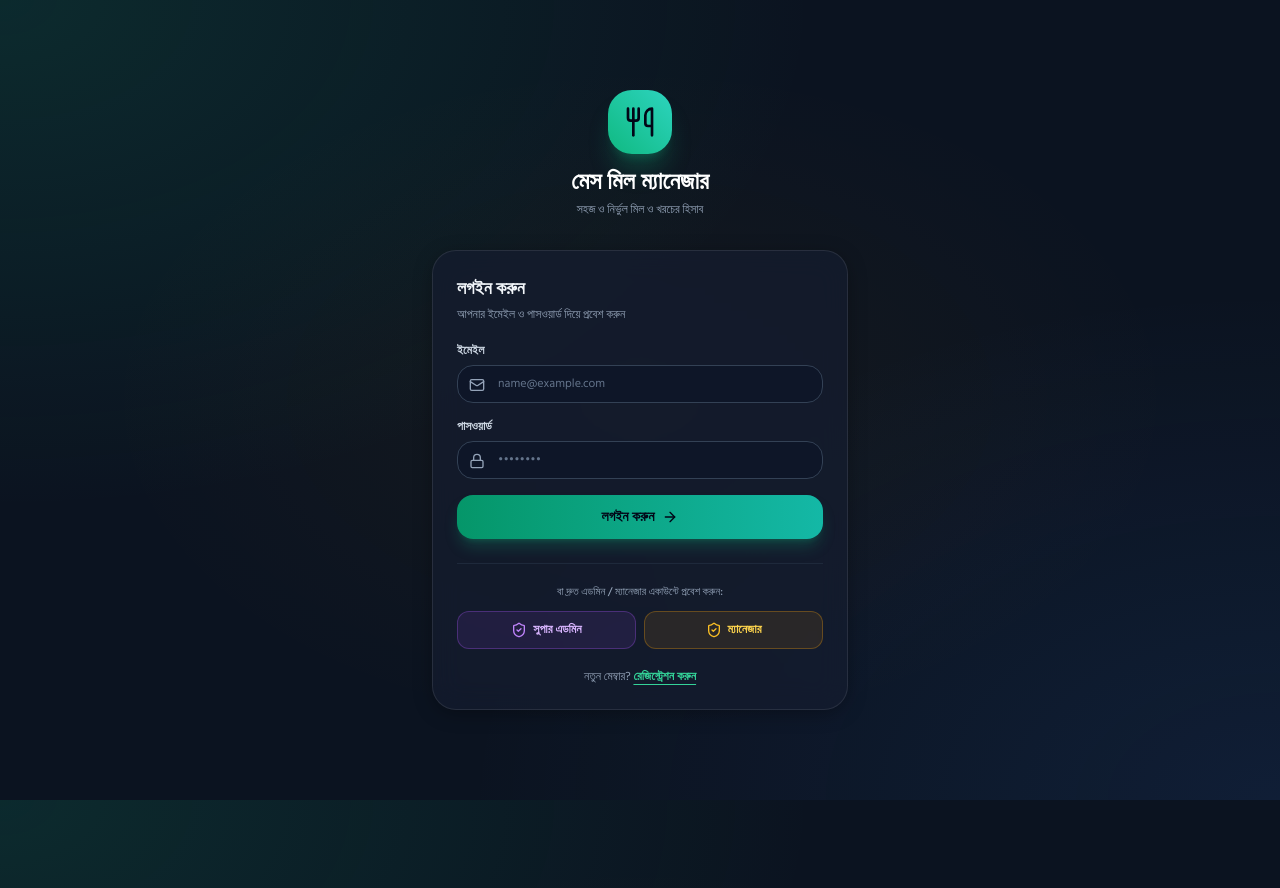
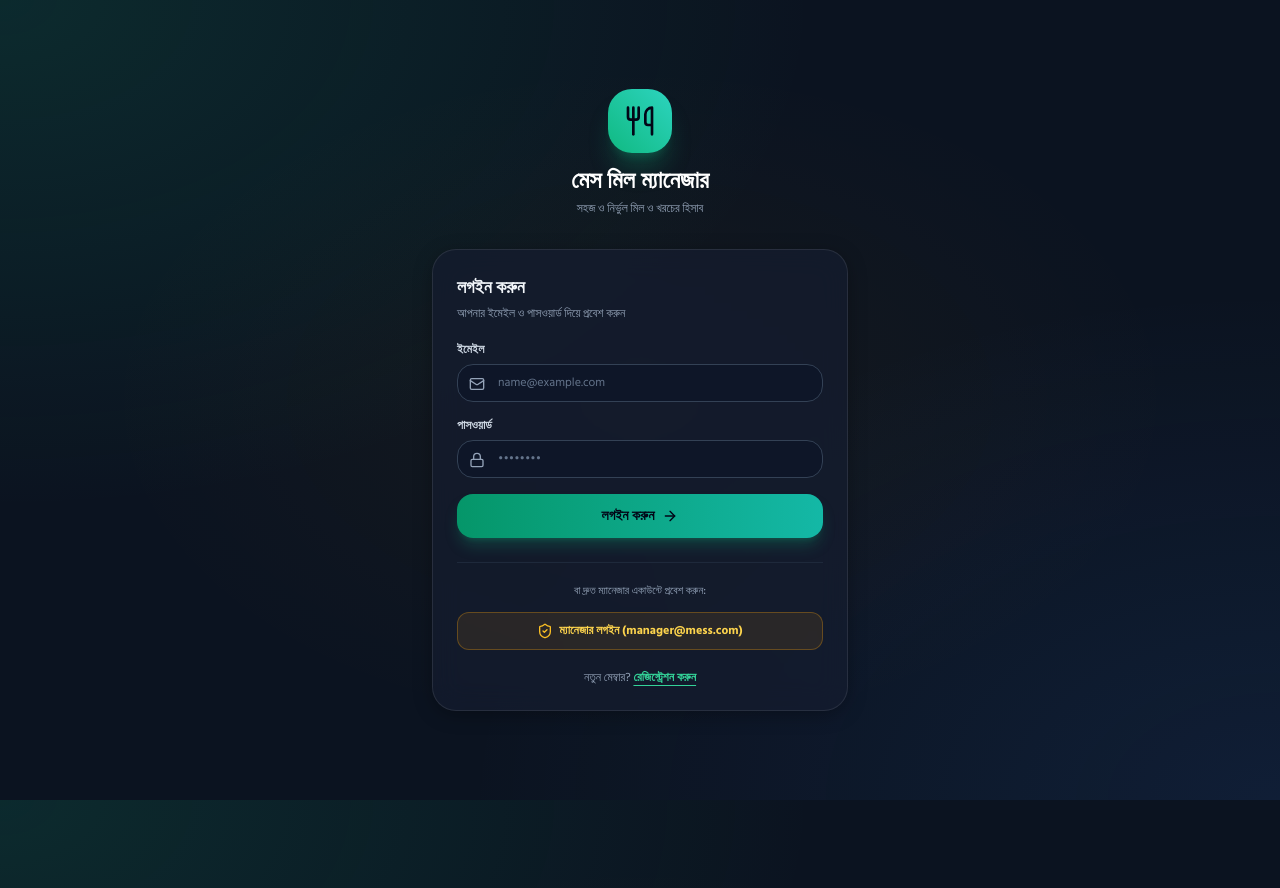
Before and after one commit to shamimrana2006/mess, a Next.js app: page /login in a window 1280 px wide. Built offline with nearby package versions, Linux system fonts and the light colour scheme.

Commit message:
Completely hide Admin account from Manager and Member views across all lists and APIs

```diff
--- a/src/app/api/members/route.ts
+++ b/src/app/api/members/route.ts
@@ -6,7 +6,14 @@ export const dynamic = 'force-dynamic';
 
 export async function GET() {
   try {
+    const currentUser = await getCurrentUser();
+    const whereClause: any = {};
+    if (!currentUser || currentUser.role !== 'ADMIN') {
+      whereClause.role = { not: 'ADMIN' };
+    }
+
     const users = await prisma.user.findMany({
+      where: whereClause,
       orderBy: { createdAt: 'desc' },
       select: {
         id: true,
--- a/src/app/login/page.tsx
+++ b/src/app/login/page.tsx
@@ -134,27 +134,18 @@ export default function LoginPage() {
           </button>
         </form>
 
-        {/* Quick Admin & Manager Login */}
-        <div className="mt-6 pt-5 border-t border-slate-800 space-y-2">
-          <p className="text-[11px] text-slate-400 text-center mb-2.5 font-medium">
-            বা দ্রুত এডমিন / ম্যানেজার একাউন্টে প্রবেশ করুন:
+        {/* Quick Manager Login */}
+        <div className="mt-6 pt-5 border-t border-slate-800">
+          <p className="text-[11px] text-slate-400 text-center mb-3 font-medium">
+            বা দ্রুত ম্যানেজার একাউন্টে প্রবেশ করুন:
           </p>
-          <div className="grid grid-cols-2 gap-2">
-            <button
-              onClick={() => handleDemoLogin('admin')}
-              disabled={isLoading}
-              className="p-2.5 rounded-xl bg-purple-500/10 hover:bg-purple-500/20 border border-purple-500/30 text-purple-300 text-xs font-bold flex items-center justify-center gap-1.5 transition-all active:scale-95"
-            >
-              <ShieldCheck className="w-4 h-4 text-purple-400" /> সুপার এডমিন
-            </button>
-            <button
-              onClick={() => handleDemoLogin('manager')}
-              disabled={isLoading}
-              className="p-2.5 rounded-xl bg-amber-500/10 hover:bg-amber-500/20 border border-amber-500/30 text-amber-300 text-xs font-bold flex items-center justify-center gap-1.5 transition-all active:scale-95"
-            >
-              <ShieldCheck className="w-4 h-4 text-amber-400" /> ম্যানেজার
-            </button>
-          </div>
+          <button
+            onClick={() => handleDemoLogin('manager')}
+            disabled={isLoading}
+            className="w-full p-2.5 rounded-xl bg-amber-500/10 hover:bg-amber-500/20 border border-amber-500/30 text-amber-300 text-xs font-bold flex items-center justify-center gap-1.5 transition-all active:scale-95"
+          >
+            <ShieldCheck className="w-4 h-4 text-amber-400" /> ম্যানেজার লগইন (manager@mess.com)
+          </button>
         </div>
 
         {/* Register Link */}
```
